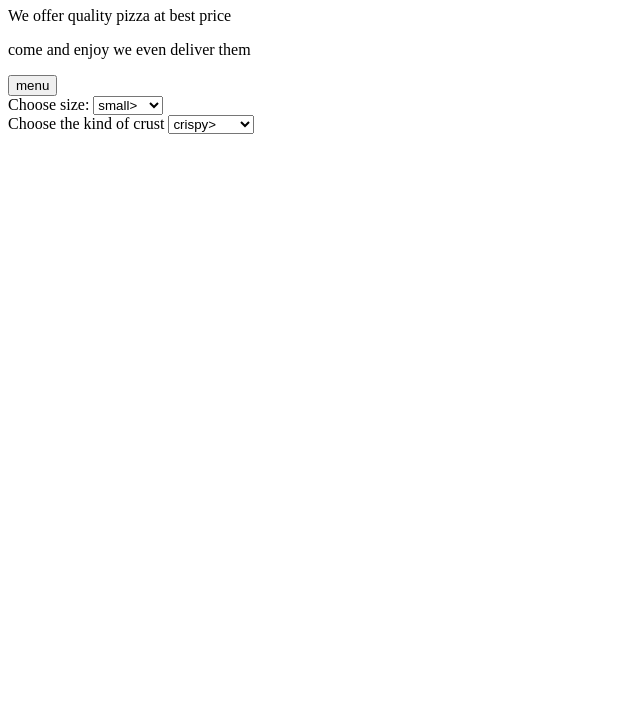
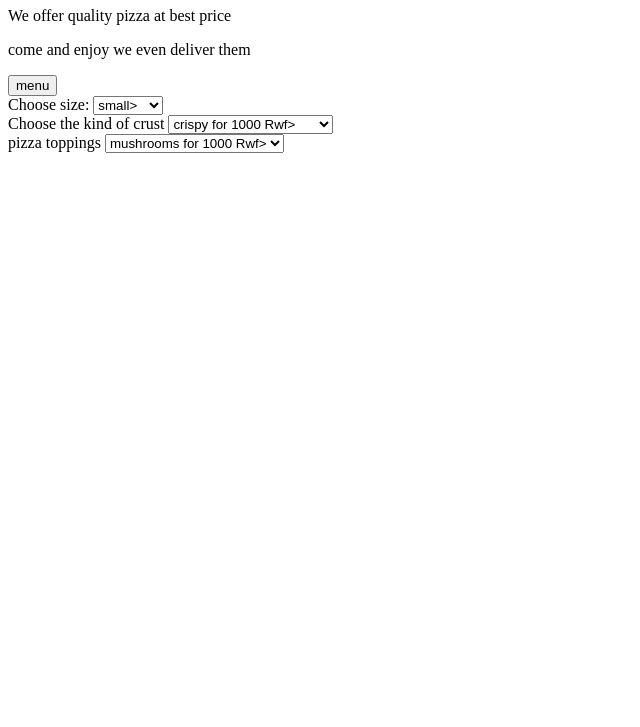
Before and after one commit to sandrineTuyizere/pizza-shop, a plain HTML site: page index.html in a window 1280 px wide. Shown: the part 73-800 px from the top of the page, without its empty margins (0-640 px from the left). Drawn offline with Linux system fonts and the light colour scheme.

Commit message:
adding label for pizza toppings

```diff
--- a/index.html
+++ b/index.html
@@ -22,10 +22,18 @@
 
         <label >Choose the kind of crust</label>
         <select name="kind of crust" >
-            <option value="crispy">crispy></option>
-            <option value="stuffed">stuffed</option>
-            <option value="gluten-free">gluten-free</option>
-        </select>
+            <option value="crispy">crispy for 1000 Rwf></option>
+            <option value="stuffed">stuffed for 1500 Rwf</option>
+            <option value="gluten-free">gluten-free for 2000 Rwf</option>
+            <option value="none">none</option>
+        </select><br>
+        <label>pizza toppings</label>
+        <select name="pizza toppings" >
+            <option value="mushrooms">mushrooms for 1000 Rwf></option>
+            <option value="onions">onions for 500 Rwf</option>
+            <option value="pineapple">pineapple for 1000 Rwf</option>
+            <option value="none">none</option>
+        </select><br>
 
 
     </form>
```
